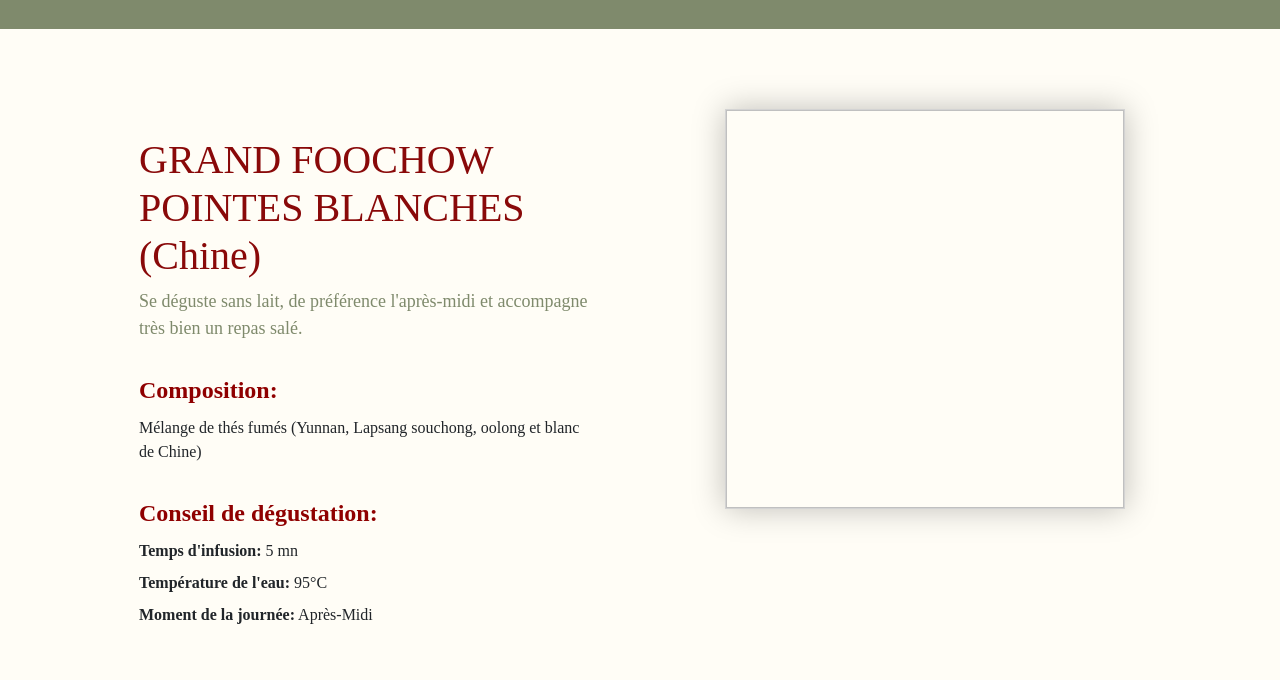
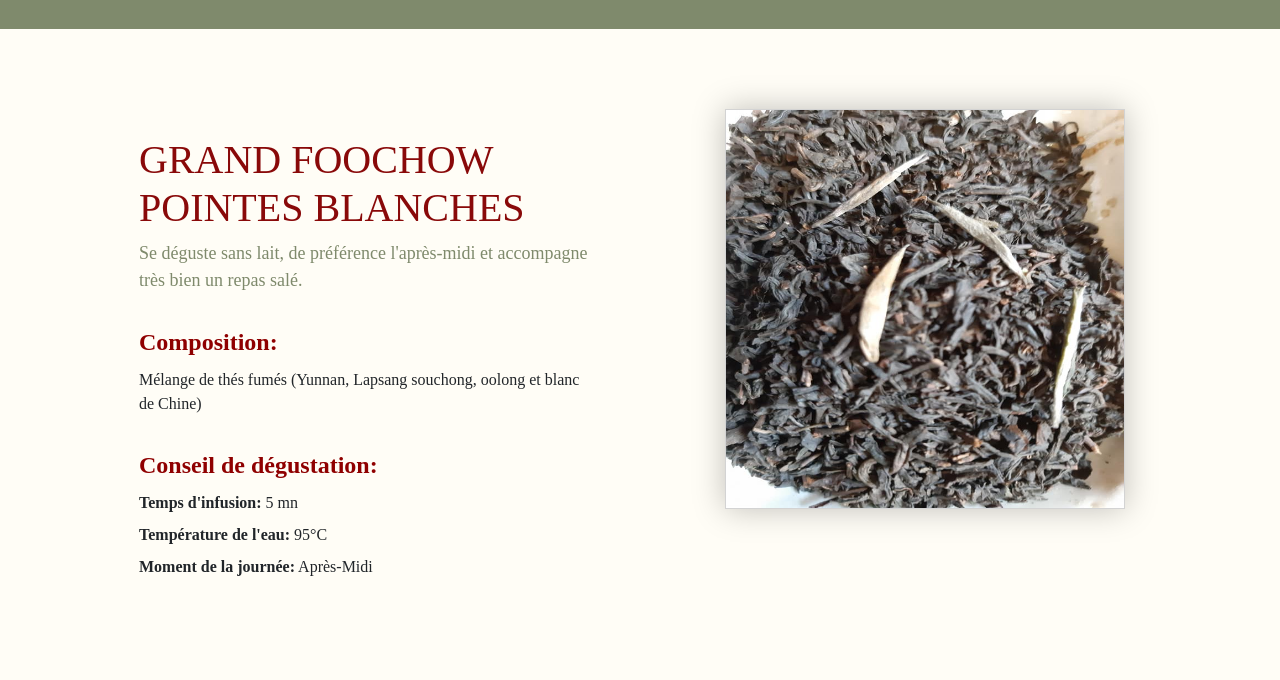
Before and after one commit to ToutUnEsprit/toutunesprit, a Gatsby site: page /grand-foochow-pointes-blanches/ in a window 1280 px wide. Shown: the part 120-800 px from the top of the page. Built offline with nearby package versions, Linux system fonts and the light colour scheme; Gatsby itself is replaced by a stand-in of ours.

Commit message:
Update Contenu “grand-foochow-pointes-blanches”

```diff
--- a/src/content/grand-foochow-pointes-blanches.md
+++ b/src/content/grand-foochow-pointes-blanches.md
@@ -1,6 +1,7 @@
 ---
-title: GRAND FOOCHOW POINTES BLANCHES (Chine)
+title: GRAND FOOCHOW POINTES BLANCHES
 categorie: Thé
+img: /assets/grand-foochow-pointes-blanches.jpg
 sous-categorie: Thé fumé
 description: >-
   Se déguste sans lait, de préférence l'après-midi et accompagne très bien un
```
